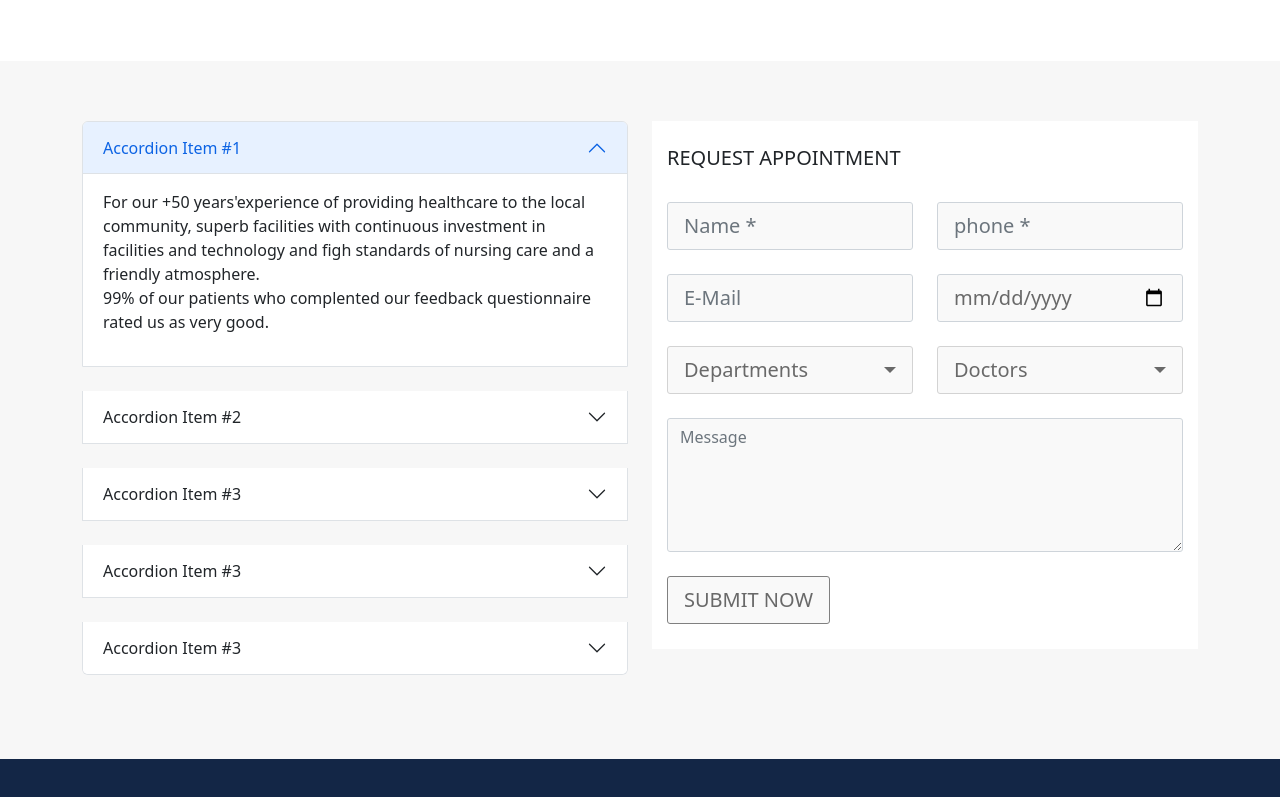
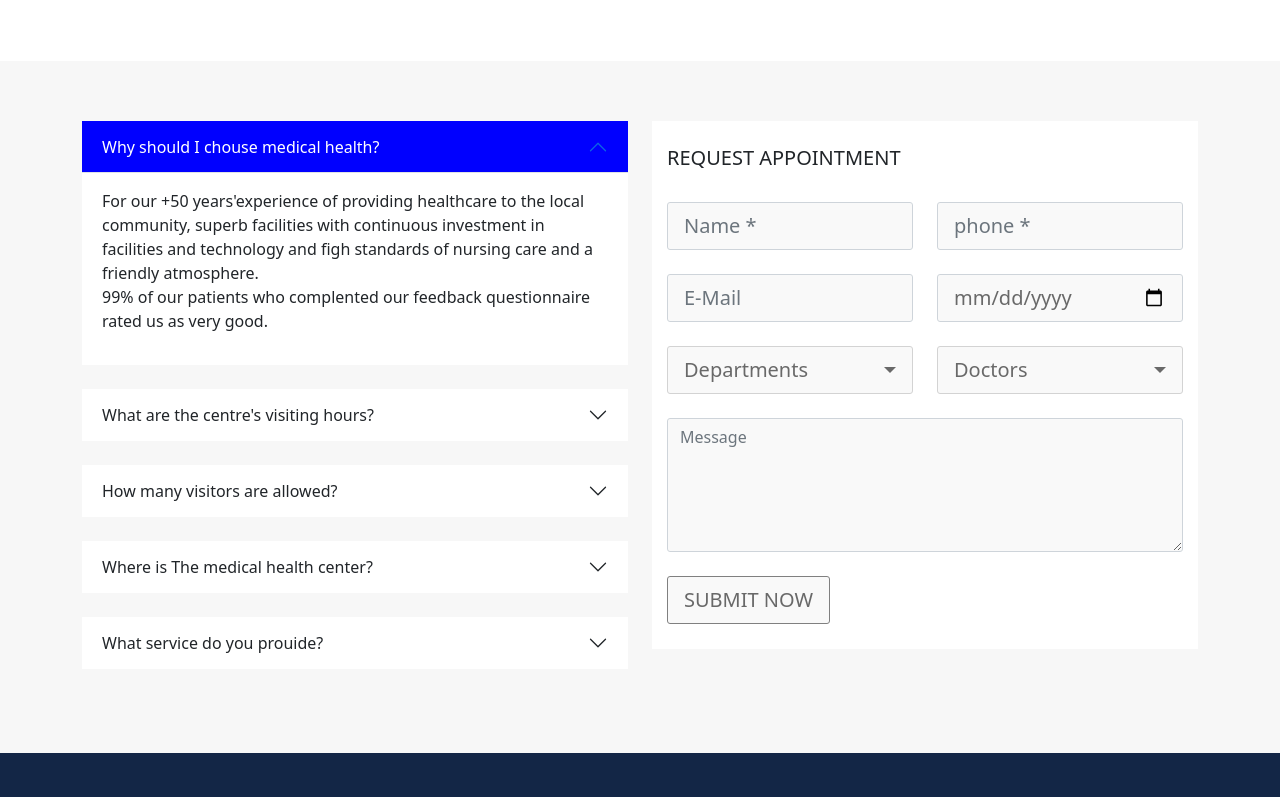
Before and after one commit to manojBasniwal/Medical, a plain HTML site: page index.html in a window 1280 px wide. Shown: the part 4970-5767 px from the top of the page. Drawn offline with nearby package versions, Linux system fonts and the light colour scheme.

Commit message:
ui changes

```diff
--- a/css/main.css
+++ b/css/main.css
@@ -72,6 +72,7 @@
 .carousel-section .carousel-caption button:hover{
     background-color:rgb(68,137,254);
     color: white;
+    box-shadow: 0 0 8px 2px rgba(0,0,0,.25);
 }
 @media screen and (max-width:768px){
     .carousel-section .carousel-caption{
@@ -202,6 +203,7 @@
 }
 .you-section .container .row .card .card-body .btn:hover{
     color: white;
+    box-shadow: 0 0 8px 3px rgba(0,0,0,.30);
     background-color: rgb(57,113,210);
 }
 .you-section .carousel-indicators button{
@@ -404,7 +406,16 @@
 }
 .health-and-appointment-section .appointment-section .form-section .sumit-btn:hover{
     color: white;
+    box-shadow: 0 0 8px 3px rgba(0,0,0,.30);
     background-color: rgb(57,113,210);
+}
+.health-and-appointment-section .health-section .accordion-header .accordion-button:not(.collapsed){
+    color: white;
+    border-radius: unset;
+    background-color: blue;
+}
+.health-and-appointment-section .health-section .accordion-button{
+    border-width: none!important;
 }
 .footer-section{
     padding-top: 50px;
--- a/index.html
+++ b/index.html
@@ -853,10 +853,10 @@
       <div class="row">
         <div class="mb-4 mb-md-0 health-section col-12 col-md-6">
           <div class="accordion" id="accordionExample">
-            <div class="accordion-item mb-4">
-              <h2 class="accordion-header" id="headingOne">
+            <div class="accordion-item mb-4 border-0 rounded-0">
+              <h2 class="accordion-header " id="headingOne">
                 <button class="accordion-button" type="button" data-bs-toggle="collapse" data-bs-target="#collapseOne" aria-expanded="true" aria-controls="collapseOne">
-                  Accordion Item #1
+                  Why should I chouse medical health?
                 </button>
               </h2>
               <div id="collapseOne" class="accordion-collapse collapse show" aria-labelledby="headingOne" data-bs-parent="#accordionExample">
@@ -865,10 +865,10 @@
                 </div>
               </div>
             </div>
-            <div class="accordion-item mb-4">
+            <div class="accordion-item mb-4  border-0">
               <h2 class="accordion-header" id="headingTwo">
                 <button class="accordion-button collapsed" type="button" data-bs-toggle="collapse" data-bs-target="#collapseTwo" aria-expanded="false" aria-controls="collapseTwo">
-                  Accordion Item #2
+                  What are the centre's visiting hours?
                 </button>
               </h2>
               <div id="collapseTwo" class="accordion-collapse collapse" aria-labelledby="headingTwo" data-bs-parent="#accordionExample">
@@ -877,10 +877,10 @@
                 </div>
               </div>
             </div>
-            <div class="accordion-item mb-4">
+            <div class="accordion-item mb-4  border-0">
               <h2 class="accordion-header" id="headingThree">
                 <button class="accordion-button collapsed" type="button" data-bs-toggle="collapse" data-bs-target="#collapseThree" aria-expanded="false" aria-controls="collapseThree">
-                  Accordion Item #3
+                  How many visitors are allowed?
                 </button>
               </h2>
               <div id="collapseThree" class="accordion-collapse collapse" aria-labelledby="headingThree" data-bs-parent="#accordionExample">
@@ -889,10 +889,10 @@
                 </div>
               </div>
             </div>
-            <div class="accordion-item mb-4">
+            <div class="accordion-item mb-4  border-0">
               <h2 class="accordion-header" id="headingfour">
                 <button class="accordion-button collapsed" type="button" data-bs-toggle="collapse" data-bs-target="#collapsefour" aria-expanded="false" aria-controls="collapsefour">
-                  Accordion Item #3
+                  Where is The medical health center?
                 </button>
               </h2>
               <div id="collapsefour" class="accordion-collapse collapse" aria-labelledby="headingfour" data-bs-parent="#accordionExample">
@@ -901,10 +901,10 @@
                 </div>
               </div>
             </div>
-            <div class="accordion-item mb-4">
+            <div class="accordion-item mb-4  border-0 rounded-0">
               <h2 class="accordion-header" id="headingfive">
                 <button class="accordion-button collapsed" type="button" data-bs-toggle="collapse" data-bs-target="#collapsefive" aria-expanded="false" aria-controls="collapsefive">
-                  Accordion Item #3
+                  What service do you prouide?
                 </button>
               </h2>
               <div id="collapsefive" class="accordion-collapse collapse" aria-labelledby="headingfive" data-bs-parent="#accordionExample">
```
